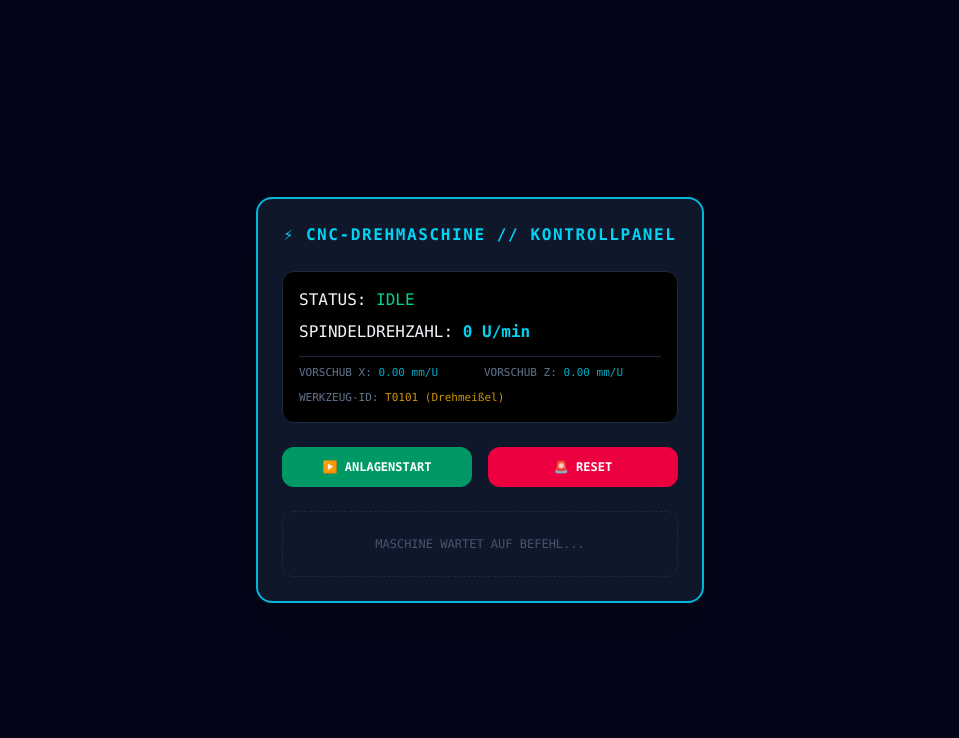
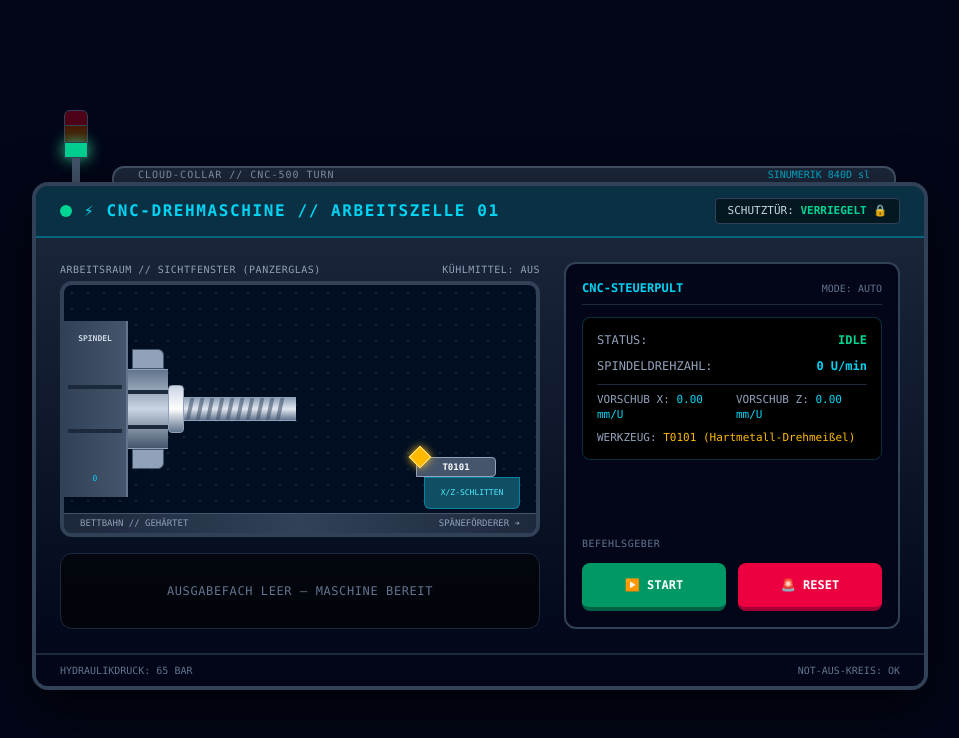
Before and after one commit to Alex54321-maker/CloudCollar-Core, a React app in the folder frontend/: page /cnc in a window 1280 px wide. Shown: the top 738 px of the page, without its empty margins (160-1119 px from the left). Built offline with nearby package versions, Linux system fonts and the light colour scheme; no server answers; the HTML template or start-up script is replaced by a standard one.

Commit message:
Upgrade CNC machine UI visualization

```diff
--- a/frontend/src/CncMachine.jsx
+++ b/frontend/src/CncMachine.jsx
@@ -15,13 +15,15 @@ export default function CncMachine() {
         setStatus(data.status);
         setRpm(data.rpm);
         setProduct(data.current_product);
-      } catch (e) { console.error(e); }
+      } catch (e) {
+        console.error(e);
+      }
     };
     const interval = setInterval(checkStatus, 2000);
     return () => clearInterval(interval);
   }, []);
 
-    const handleStart = async () => {
+  const handleStart = async () => {
     try {
       const res = await fetch(`${backendBaseUrl}/api/cnc/start`, {
         method: 'POST',
@@ -29,11 +31,9 @@ export default function CncMachine() {
           'Content-Type': 'application/json'
         },
         body: JSON.stringify({ product: 'Gewindebolzen M10' })
-
       });
 
       if (res.ok) {
-        // Мгновенно переключаем экран в режим обработки, не дожидаясь таймера
         setStatus('PROCESSING');
         setRpm(1500);
         setProduct('Gewindebolzen M10');
@@ -53,59 +53,218 @@ export default function CncMachine() {
       });
 
       if (res.ok) {
-        // Мгновенно сбрасываем параметры на экране на дефолтные
         setStatus('IDLE');
         setRpm(0);
-        // Оставляем имя продукта, чтобы React вывел картинку готового болта!
       }
     } catch (error) {
       console.error("Ошибка сброса станка:", error);
     }
   };
 
+  const isRunning = status === 'PROCESSING';
+
   return (
-    <div className="min-h-screen bg-slate-950 text-slate-100 p-8 font-mono flex flex-col items-center justify-center">
-      <div className="bg-slate-900 border-2 border-cyan-500 p-6 rounded-2xl max-w-md w-full shadow-2xl">
-             <h2 className="text-cyan-400 font-bold tracking-widest text-center mb-6">⚡ CNC-DREHMASCHINE // KONTROLLPANEL</h2>
+    <div className="min-h-screen bg-slate-950 text-slate-100 p-4 md:p-8 font-mono flex flex-col items-center justify-center">
 
-        {/* Экран параметров станка */}
-        <div className="bg-black p-4 rounded-xl border border-slate-800 mb-6 space-y-2">
-          <p>STATUS: <span className={status === 'PROCESSING' ? 'text-amber-400 animate-pulse' : 'text-emerald-400'}>{status}</span></p>
-          <p>SPINDELDREHZAHL: <span className="text-cyan-400 font-bold">{rpm} U/min</span></p>
-          {product && <p>WERKSTÜCK: <span className="text-white">{product}</span></p>}
-          <div className="grid grid-cols-2 gap-2 mt-3 pt-2 border-t border-slate-800 text-[11px] font-mono text-slate-500">
-            <div>VORSCHUB X: <span className="text-cyan-400/80">0.00 mm/U</span></div>
-            <div>VORSCHUB Z: <span className="text-cyan-400/80">0.00 mm/U</span></div>
-            <div className="col-span-2">WERKZEUG-ID: <span className="text-amber-400/80">T0101 (Drehmeißel)</span></div>
+      {/* ВЕРХНЯЯ СИГНАЛЬНАЯ БАШНЯ СТАНКА */}
+      <div className="flex items-end gap-6 max-w-4xl w-full px-8">
+        <div className="flex flex-col items-center">
+          <div className="w-6 h-4 bg-rose-950 border border-slate-700 rounded-t-md"></div>
+          <div className={`w-6 h-4 border-x border-slate-700 transition-all duration-300 ${isRunning ? 'bg-amber-400 shadow-[0_0_15px_#fbbf24] animate-pulse' : 'bg-amber-950'}`}></div>
+          <div className={`w-6 h-4 border border-slate-700 transition-all duration-300 ${!isRunning ? 'bg-emerald-400 shadow-[0_0_15px_#34d399]' : 'bg-emerald-950'}`}></div>
+          <div className="w-2 h-6 bg-slate-600"></div>
+        </div>
+
+        <div className="flex-1 h-4 bg-slate-800 border-t-2 border-x-2 border-slate-600 rounded-t-xl flex items-center justify-between px-6">
+          <span className="text-[10px] text-slate-400 tracking-widest uppercase">CLOUD-COLLAR // CNC-500 TURN</span>
+          <span className="text-[10px] text-cyan-500">SINUMERIK 840D sl</span>
+        </div>
+      </div>
+
+      {/* ОСНОВНОЙ КОРПУС СТАНКА */}
+      <div className="bg-gradient-to-b from-slate-800 via-slate-900 to-slate-950 border-4 border-slate-700 rounded-2xl max-w-4xl w-full shadow-[0_20px_60px_rgba(0,0,0,0.8)] overflow-hidden">
+
+        <div className="bg-cyan-950/80 border-b-2 border-cyan-500/40 px-6 py-3 flex flex-wrap justify-between items-center gap-2">
+          <div className="flex items-center gap-3">
+            <span className={`w-3 h-3 rounded-full ${isRunning ? 'bg-amber-400 animate-ping' : 'bg-emerald-400'}`}></span>
+            <h1 className="text-cyan-400 font-bold tracking-widest text-sm md:text-base">
+              ⚡ CNC-DREHMASCHINE // ARBEITSZELLE 01
+            </h1>
+          </div>
+          <div className="text-[11px] bg-black/50 px-3 py-1 rounded border border-slate-700 text-slate-300">
+            SCHUTZTÜR: <span className="text-emerald-400 font-bold">VERRIEGELT 🔒</span>
           </div>
         </div>
 
+        <div className="grid grid-cols-1 lg:grid-cols-12 gap-6 p-6">
+          {/* ЛЕВАЯ ЧАСТЬ: СМОТРОВОЕ ОКНО КАМЕРЫ ОБРАБОТКИ */}
+          <div className="lg:col-span-7 flex flex-col">
+            <div className="text-[10px] text-slate-400 uppercase tracking-wider mb-1 flex justify-between">
+              <span>Arbeitsraum // Sichtfenster (Panzerglas)</span>
+              <span>Kühlmittel: {isRunning ? 'AKTIV 💧' : 'AUS'}</span>
+            </div>
 
-               {/* КНОПКИ УПРАВЛЕНИЯ */}
-        <div className="flex gap-4 mb-6">
-          <button onClick={handleStart} disabled={status === 'PROCESSING'} className="w-1/2 py-3 bg-emerald-600 hover:bg-emerald-500 disabled:bg-slate-800 text-white text-xs font-bold rounded-xl uppercase">
-            {status === 'PROCESSING' ? '⚙️ Bearbeitung...' : '▶️ Anlagenstart'}
-          </button>
-          <button onClick={handleReset} className="w-1/2 py-3 bg-rose-600 hover:bg-rose-500 text-white text-xs font-bold rounded-xl uppercase">
-            🚨 Reset
-          </button>
+            <div className="relative h-64 bg-slate-950 rounded-xl border-4 border-slate-700 shadow-inner overflow-hidden flex items-center">
+              <div className="absolute inset-0 opacity-15" style={{ backgroundImage: 'radial-gradient(#22d3ee 1px, transparent 1px)', backgroundSize: '16px 16px' }}></div>
+              <div className={`absolute inset-0 transition-opacity duration-500 ${isRunning ? 'bg-amber-500/5' : 'bg-cyan-500/5'}`}></div>
+
+              {/* 1. ШПИНДЕЛЬНАЯ БАБКА */}
+              <div className="relative z-10 h-44 w-16 bg-gradient-to-r from-slate-700 to-slate-600 border-r-2 border-slate-500 flex flex-col justify-between py-3 px-1 shadow-xl">
+                <div className="text-[8px] text-center text-slate-300 font-bold">SPINDEL</div>
+                <div className="w-full h-1 bg-slate-800"></div>
+                <div className="w-full h-1 bg-slate-800"></div>
+                <div className="text-[8px] text-center text-cyan-400">{rpm}</div>
+              </div>
+
+              {/* 2. КУЛАЧКОВЫЙ ПАТРОН */}
+              <div className="relative z-10 flex flex-col items-center">
+                <div className={`w-8 h-5 bg-slate-400 border border-slate-600 rounded-tr-md transition-transform ${isRunning ? 'animate-pulse' : ''}`}></div>
+                <div className="w-10 h-20 bg-gradient-to-b from-slate-500 via-slate-300 to-slate-600 border-y border-slate-400 flex flex-col justify-around py-1">
+                  <div className={`h-1 bg-slate-800 w-full ${isRunning ? 'animate-bounce' : ''}`}></div>
+                  <div className={`h-1 bg-slate-800 w-full ${isRunning ? 'animate-pulse' : ''}`}></div>
+                </div>
+                <div className={`w-8 h-5 bg-slate-400 border border-slate-600 rounded-br-md transition-transform ${isRunning ? 'animate-pulse' : ''}`}></div>
+              </div>
+
+              {/* 3. ЗАГОТОВКА / БОЛТ */}
+              <div className="relative z-10 flex items-center">
+                <div className="w-4 h-12 bg-gradient-to-b from-slate-300 via-white to-slate-500 border border-slate-400 rounded-sm"></div>
+                <div className="w-28 h-6 bg-gradient-to-b from-slate-400 via-slate-200 to-slate-500 border-y border-slate-400 flex items-center overflow-hidden relative">
+                  <div className={`flex gap-1.5 w-full px-1 ${isRunning ? 'animate-pulse' : ''}`}>
+                    {[...Array(10)].map((_, i) => (
+                      <div key={i} className="w-1 h-6 bg-slate-600/60 -skew-x-12"></div>
+                    ))}
+                  </div>
+                </div>
+
+                {isRunning && (
+                  <div className="absolute right-2 -bottom-3 flex items-center justify-center">
+                    <span className="w-3 h-3 bg-amber-300 rounded-full animate-ping"></span>
+                    <span className="w-2 h-2 bg-orange-500 rounded-full animate-bounce ml-1"></span>
+                    <span className="text-amber-400 text-xs animate-spin ml-1">✦</span>
+                  </div>
+                )}
+              </div>
+
+              {/* 4. СУППОРТ И РЕЗЕЦ T0101 */}
+              <div
+                className={`absolute right-4 bottom-6 z-20 flex flex-col items-start transition-all duration-700 ease-in-out ${
+                  isRunning ? '-translate-x-16 -translate-y-12' : 'translate-x-0 translate-y-0'
+                }`}
+              >
+                <div className="w-4 h-4 bg-amber-400 border border-amber-200 rotate-45 -mb-2 -ml-1 shadow-[0_0_8px_#fbbf24]"></div>
+                <div className="w-20 h-5 bg-slate-600 border border-slate-400 rounded-r flex items-center justify-center text-[9px] text-white font-bold shadow-lg">
+                  T0101
+                </div>
+                <div className="w-24 h-8 bg-cyan-900 border border-cyan-500/50 rounded-b-md ml-2 flex items-center justify-center text-[8px] text-cyan-300">
+                  X/Z-SCHLITTEN
+                </div>
+              </div>
+
+              {/* Станина */}
+              <div className="absolute bottom-0 inset-x-0 h-5 bg-gradient-to-r from-slate-800 via-slate-700 to-slate-800 border-t border-slate-600 flex items-center justify-between px-4 text-[9px] text-slate-400">
+                <span>BETTBAHN // GEHÄRTET</span>
+                <span>SPÄNEFÖRDERER ➔</span>
+              </div>
+            </div>
+
+            {/* ОТСЕК ВЫДАЧИ ГОТОВОЙ ДЕТАЛИ */}
+            <div className="mt-4 bg-black/60 border border-slate-800 rounded-xl p-3 flex items-center justify-between min-h-[76px]">
+              {isRunning ? (
+                <div className="flex items-center gap-3 text-amber-400 text-xs w-full justify-center py-2">
+                  <div className="animate-spin w-5 h-5 border-2 border-amber-400 border-t-transparent rounded-full"></div>
+                  <span>GEWINDESCHNEIDEN LÄUFT... SPÄNE FLIEGEN!</span>
+                </div>
+              ) : product ? (
+                <div className="flex items-center justify-between w-full px-2">
+                  <div>
+                    <span className="text-[10px] text-emerald-400 uppercase block">✓ Fertigteil im Ausgabefach:</span>
+                    <span className="text-sm font-bold text-white">{product}</span>
+                  </div>
+                  <img
+                    src="/bolt.png"
+                    alt="Fertiger Bolzen"
+                    className="h-12 w-24 object-contain filter drop-shadow-[0_0_10px_rgba(16,185,129,0.5)]"
+                  />
+                </div>
+              ) : (
+                <div className="text-center w-full text-xs text-slate-500 uppercase tracking-wider">
+                  Ausgabefach leer — Maschine bereit
+                </div>
+              )}
+            </div>
+          </div>
+          {/* ПРАВАЯ ЧАСТЬ: ПРОМЫШЛЕННАЯ СТОЙКА УПРАВЛЕНИЯ ЧПУ */}
+          <div className="lg:col-span-5 bg-slate-950 border-2 border-slate-700 rounded-xl p-4 flex flex-col justify-between shadow-inner">
+            <div>
+              <div className="flex items-center justify-between border-b border-slate-800 pb-2 mb-3">
+                <span className="text-xs font-bold text-cyan-400">CNC-STEUERPULT</span>
+                <span className="text-[10px] text-slate-500">MODE: AUTO</span>
+              </div>
+
+              <div className="bg-black p-3.5 rounded-lg border border-cyan-900/60 space-y-2.5 text-xs shadow-inner">
+                <div className="flex justify-between">
+                  <span className="text-slate-400">STATUS:</span>
+                  <span className={isRunning ? 'text-amber-400 font-bold animate-pulse' : 'text-emerald-400 font-bold'}>
+                    {status}
+                  </span>
+                </div>
+
+                <div className="flex justify-between">
+                  <span className="text-slate-400">SPINDELDREHZAHL:</span>
+                  <span className="text-cyan-400 font-bold">{rpm} U/min</span>
+                </div>
+
+                {product && (
+                  <div className="flex justify-between">
+                    <span className="text-slate-400">PROGRAMM:</span>
+                    <span className="text-white">{product}</span>
+                  </div>
+                )}
+
+                <div className="grid grid-cols-2 gap-2 pt-2 border-t border-slate-800 text-[11px] text-slate-400">
+                  <div>
+                    VORSCHUB X:{' '}
+                    <span className="text-cyan-400">{isRunning ? '0.15 mm/U' : '0.00 mm/U'}</span>
+                  </div>
+                  <div>
+                    VORSCHUB Z:{' '}
+                    <span className="text-cyan-400">{isRunning ? '0.40 mm/U' : '0.00 mm/U'}</span>
+                  </div>
+                  <div className="col-span-2">
+                    WERKZEUG: <span className="text-amber-400">T0101 (Hartmetall-Drehmeißel)</span>
+                  </div>
+                </div>
+              </div>
+            </div>
+
+            <div className="mt-5 space-y-3">
+              <div className="text-[10px] text-slate-500 uppercase tracking-wider">Befehlsgeber</div>
+              <div className="grid grid-cols-2 gap-3">
+                <button
+                  onClick={handleStart}
+                  disabled={isRunning}
+                  className="py-3.5 px-2 bg-emerald-600 hover:bg-emerald-500 active:translate-y-0.5 disabled:bg-slate-800 disabled:text-slate-500 text-white text-xs font-bold rounded-lg border-b-4 border-emerald-800 disabled:border-slate-900 uppercase transition-all cursor-pointer"
+                >
+                  {isRunning ? '⚙️ Läuft...' : '▶️ Start'}
+                </button>
+
+                <button
+                  onClick={handleReset}
+                  className="py-3.5 px-2 bg-rose-600 hover:bg-rose-500 active:translate-y-0.5 text-white text-xs font-bold rounded-lg border-b-4 border-rose-800 uppercase transition-all cursor-pointer"
+                >
+                  🚨 Reset
+                </button>
+              </div>
+            </div>
+          </div>
         </div>
 
-
-              {status === 'PROCESSING' ? (
-          <div className="mt-4 p-4 border border-dashed border-amber-500/50 rounded-xl text-center text-xs text-amber-400">
-            <div className="animate-spin inline-block w-8 h-8 border-4 border-current border-t-transparent text-amber-500 rounded-full mb-2"></div>
-            <p>Gewindeschneiden... Späne fliegen!</p>
-          </div>
-        ) : product ? (
-          <div className="mt-4 p-4 bg-slate-950 border border-emerald-500/30 rounded-xl text-center">
-            <p className="text-[10px] text-emerald-400 uppercase mb-2">Bauteil erfolgreich bearbeitet:</p>
-            <img src="/bolt.png" alt="Fertiger Bolzen" className="mx-auto w-32 object-contain filter drop-shadow-[0_0_10px_rgba(16,185,129,0.3)] animate-bounce" />
-          </div>
-        ) : (
-          <div className="text-center py-6 text-xs text-slate-600 uppercase border border-dashed border-slate-800 rounded-xl">Maschine wartet auf Befehl...</div>
-        )}
-
+        {/* НИЖНЯЯ ОПОРНАЯ ТУМБА СТАНКА */}
+        <div className="bg-slate-950 border-t-2 border-slate-800 px-6 py-2 flex justify-between items-center text-[10px] text-slate-500">
+          <span>HYDRAULIKDRUCK: 65 BAR</span>
+          <span>NOT-AUS-KREIS: OK</span>
+        </div>
       </div>
     </div>
   );
```
